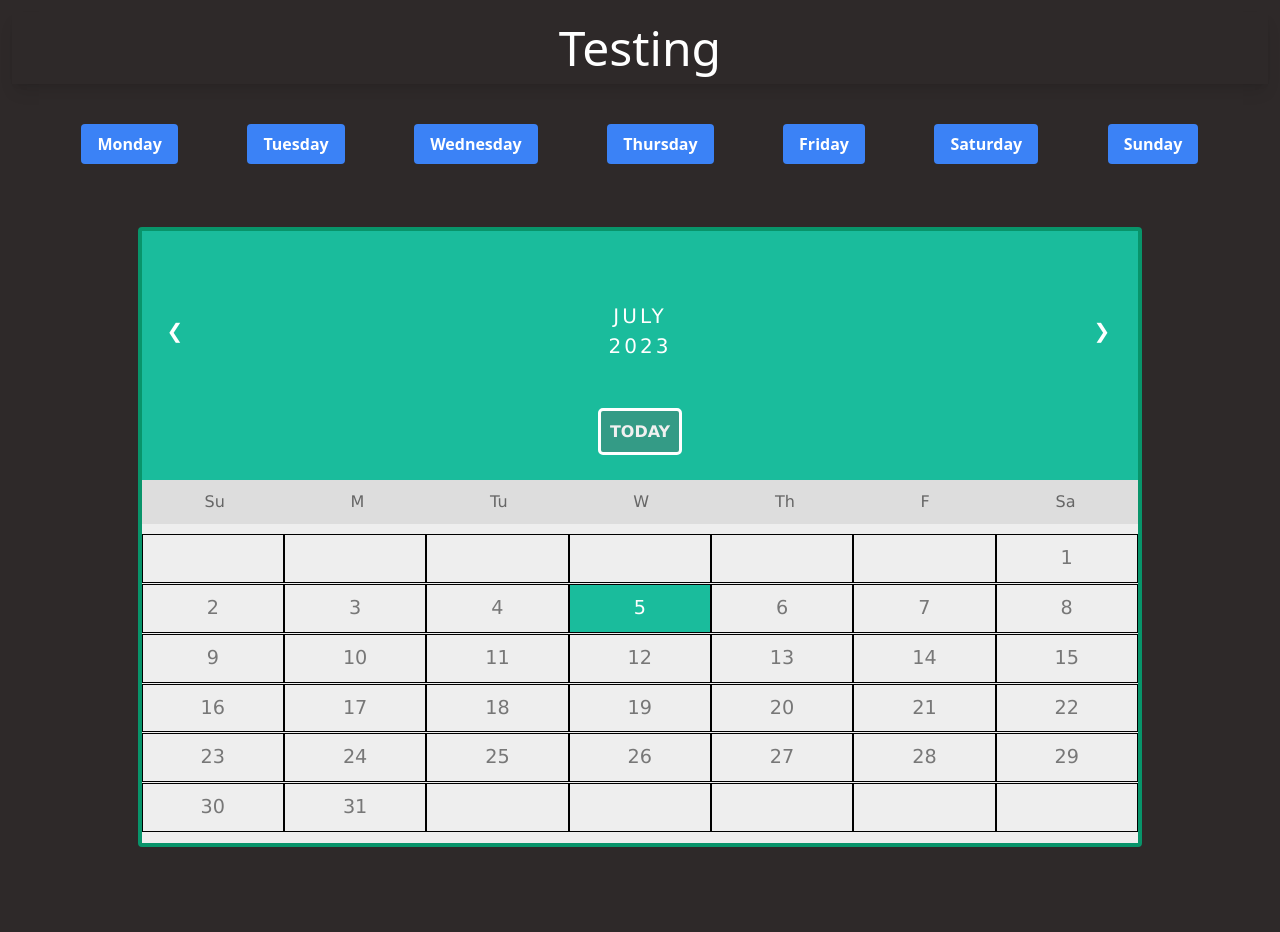
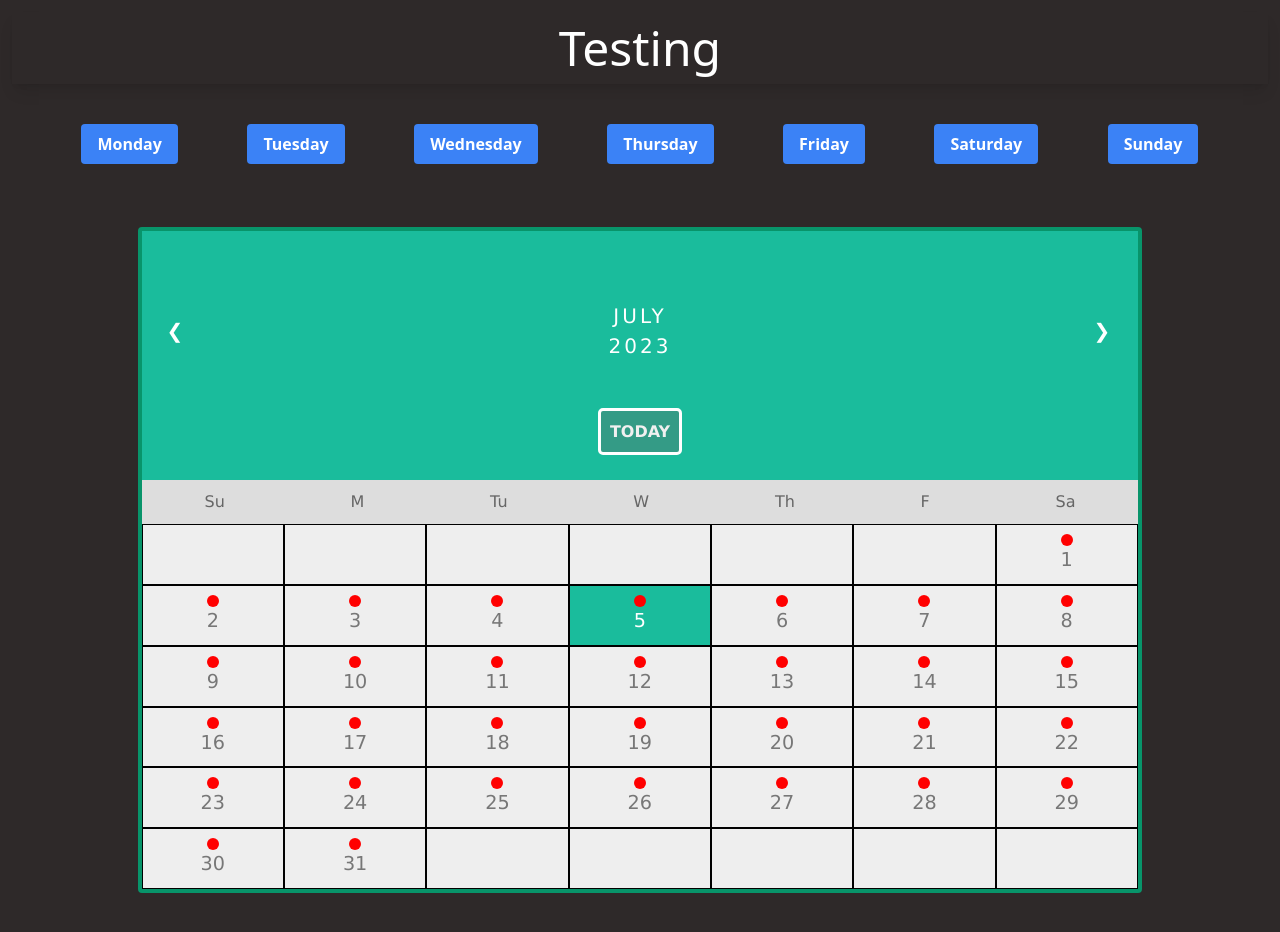
Before and after one commit to SChowdh1045/Workout, a Svelte app: page / in a window 1280 px wide. Shown: the top 932 px of the page. Before the commit the page ends 910 px from the top, so only its background shows below. Built offline with nearby package versions, Linux system fonts and the light colour scheme.

Commit message:
changes made to calendar

```diff
--- a/src/App.svelte
+++ b/src/App.svelte
@@ -89,4 +89,8 @@
   .btn-blue:hover {
     @apply bg-blue-700 cursor-pointer;
   }
+
+  ul li{
+    transition: 0.1s;
+  }
 </style>
--- a/src/components/Calendar.svelte
+++ b/src/components/Calendar.svelte
@@ -1,4 +1,6 @@
 <script>
+    import Form from './Form.svelte';
+
     const date = new Date();
 
     const monthNames = ['January', 'February', 'March', 'April', 'May', 'June', 'July', 'August',
@@ -9,6 +11,9 @@
         month: date.getMonth(),
         year: date.getFullYear(),
     }
+
+    let show_form = false;
+    let dayClicked = 0;
 
     let monthIndex = date.getMonth();
 
@@ -25,6 +30,11 @@
     $: cellQuantity = Math.ceil((firstDayIndex + numberOfDays) / 7) * 7;  // firstDayIndex is to know how many blank spaces there are before the first day
                                                                             //  Add firstDayIndex + numberOfDays to figure out how far to push the calendar down
                                                                             // Then divide by 7 to know how many rows there would be. Take the ceiling of that number then multiply by 7 to have nice calendar format
+
+    const targetCalendar = document.querySelectorAll('.calendarWrapper');
+    const targetModal = document.querySelector('.calendarWrapper');
+
+
 
     const goToPrevMonth = () => {
         monthIndex -= 1;
@@ -47,6 +57,11 @@
     const goToToday = () => {
         monthIndex = today.month;  // or can do just "monthIndex = date.getMonth()"
         year = today.year;  // or can do just "year = date.getFullYear()"
+    }
+
+    const showFormFunction = (day_number) => {
+        show_form = true;
+        dayClicked = day_number;
     }
 </script>
 
@@ -76,15 +91,26 @@
         <ul class="days">
             {#each Array(cellQuantity) as _, i}  <!-- Can also do: {length: 42}-->
                 {#if i < firstDayIndex || i >= numberOfDays+firstDayIndex}
-                    <li>&nbsp;</li>
+                    <li><div class="dot_blank"></div>&nbsp;</li>
                 {:else}
                     <!-- "(currentDay-1)+firstDayIndex"  targets the original numbering. For this line, it's to see if the iterable "i" value is the current day's value.
                     On the other hand, "(i+1)-firstDayIndex" is to modify the numbering from the original. This is to make it to an actual calendar.
                     NOTE: When dealing with the iterable "i", we are working with the original numbering under the hood despite it being presented as modified for the user. -->
-                    <li class:active={i == (currentDay-1)+firstDayIndex && monthIndex==today.month && year==today.year}>{(i+1)-firstDayIndex}</li>
+                    <li class="highlight" class:active={i == (currentDay-1)+firstDayIndex && monthIndex==today.month && year==today.year} on:click={() => showFormFunction((i+1)-firstDayIndex)}>
+                        <div class="dot"></div>{(i+1)-firstDayIndex}
+                    </li>
                 {/if}
             {/each}
         </ul>
+
+        {#if show_form}
+            <Form on:close={() => show_form = false}>
+                <h2>Summary for <br/> <b>{month} {dayClicked}, {year}</b></h2>
+            </Form>
+
+            <!-- {targetCalendar.style.backgroundColor = 'yellow'} -->
+        {/if}
+
     </div>
 </main>
 
@@ -98,6 +124,7 @@
         margin: auto;
         border: 4px solid rgb(8, 148, 106);
         border-radius: 4px;
+        position: relative;
     }
 
     /* Month header */
@@ -171,7 +198,7 @@
     .days {
     padding: 10px 0;
     background: #eee;
-    margin: 0;
+    padding: 0;
     }
 
     .days li {
@@ -179,11 +206,15 @@
     border: 1px solid black;
     padding: 9px;
     width: 14.28%;
+    margin: 0;
     text-align: center;
-    margin-bottom: 1px;
     font-size: 1.2rem;
     color: #777;
-    cursor: pointer;
+    }
+
+    .highlight:hover{
+        cursor: pointer;
+        background-color: #dfd8d8;
     }
 
     /* Highlight the "current" day */
@@ -192,4 +223,18 @@
     background: #1abc9c;
     color: white !important
     }
+
+    .dot {
+    height: 12px;
+    width: 12px;
+    background-color: #ff0000;
+    border-radius: 50%;
+    margin: auto;
+    }
+
+    .dot_blank{
+    height: 12px;
+    width: 12px;
+    background-color: #eee;
+    }
 </style>
--- /dev/null
+++ b/src/components/Form.svelte
@@ -0,0 +1,46 @@
+<script>
+    import { createEventDispatcher } from "svelte";
+    import "../app.css";
+
+    const dispatch = createEventDispatcher();
+
+    const handleClose = () => {
+        dispatch('close');
+    }
+</script>
+
+<div class="border-[5px] bg-green-200 border-solid border-green-600 rounded-md text-center w-2/5 mx-auto p-2 absolute left-[30%] bottom-[10%]">
+    <slot />
+    <form action="/action_page.php">
+        <label for="wakeUp">When did I wake up?</label><br>
+        <input type="text" id="wakeUp" name="wakeUp" value="John"><br>
+
+        <label for="workout">Did I today's workout?</label><br>
+        <input type="text" id="workout" name="workout" value="Doe"><br><br>
+
+        <label for="bike">Did I bike outside today?</label><br>
+        <input type="text" id="bike" name="bike" value="Doe"><br><br>
+
+        <label for="Foods">Foods I ate today:</label><br>
+        <input type="text" id="Foods" name="Foods" value="Doe"><br><br>
+
+        <label for="Bedtime">When am I filling out this form?</label><br>
+        <input type="text" id="Bedtime" name="Bedtime" value="Doe"><br><br>
+
+        <!-- <input type="submit" value="Submit"> -->
+      </form>
+    <button class="btn btn-blue" on:click={handleClose}>Close</button>
+</div>
+
+
+<style>
+    .btn {
+      @apply font-bold py-2 px-4 rounded;
+    }
+    .btn-blue {
+      @apply bg-red-600 text-white;
+    }
+    .btn-blue:hover {
+      @apply bg-red-700 cursor-pointer;
+    }
+</style>
--- a/src/components/Modal.svelte
+++ b/src/components/Modal.svelte
@@ -25,4 +25,8 @@
     .btn-blue:hover {
       @apply bg-red-700 cursor-pointer;
     }
+
+    button{
+      transition: 0.1s;
+    }
 </style>
```
